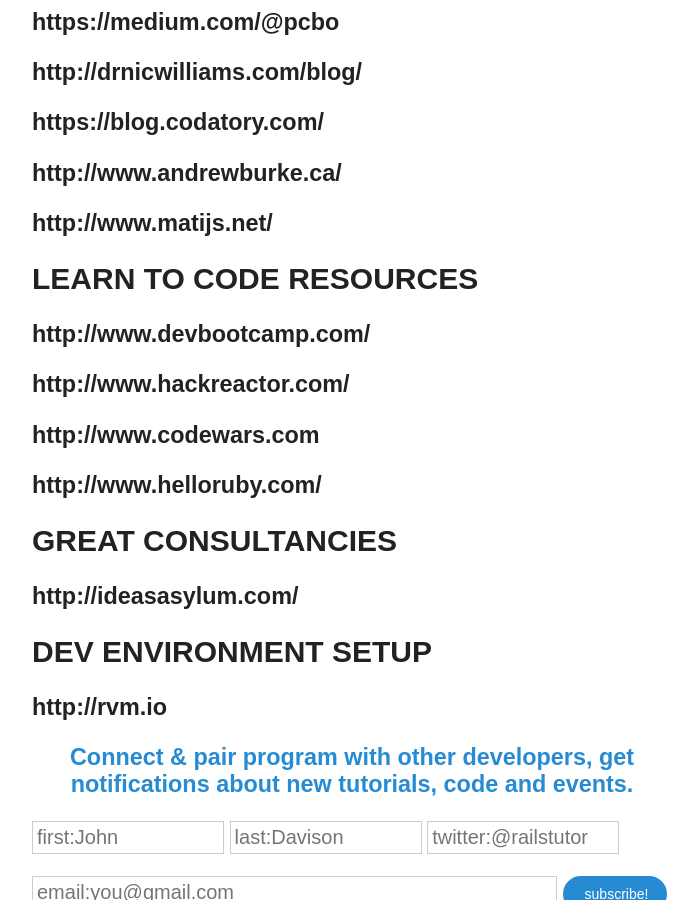
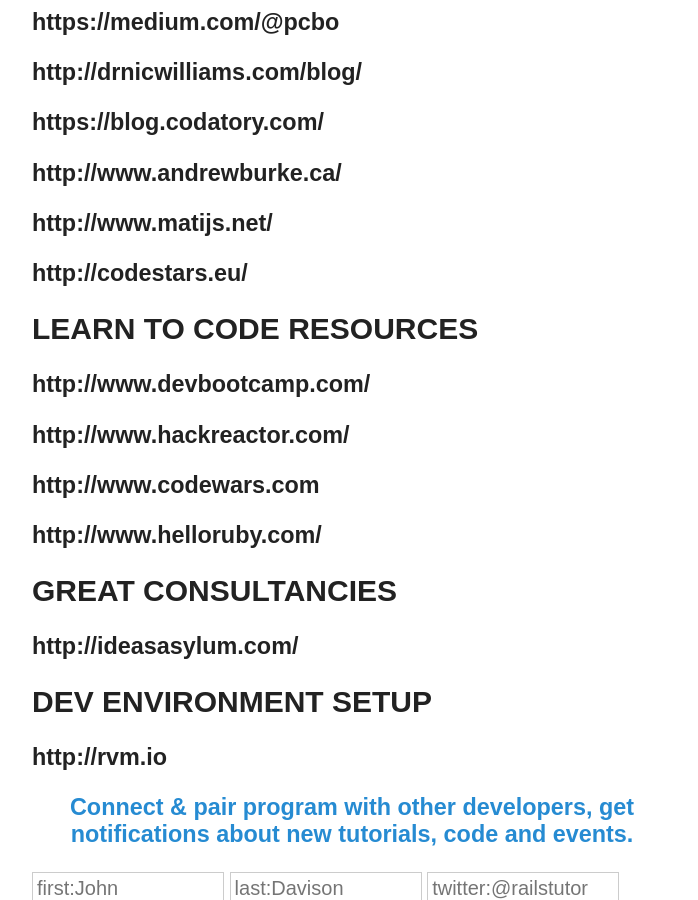
Before and after one commit to jcdavison/rubyonrailstutor.github.io, a Jekyll site: the page built from _posts/2014-03-19-blog-roll.md, in a window 1280 px wide and 900 px high, scrolled down 1049 px. Shown: the whole window, without its empty margins (318-1016 px from the left). Built offline with Jekyll 4.4.1, drawn with Linux system fonts in a browser that asks for light colours; nearby versions of some CDN libraries; comment, search, counter and statistics services are not loaded; some of the changed lines change nothing that is shown.

Commit message:
update blogroll

```diff
--- a/_posts/2014-03-19-blog-roll.md
+++ b/_posts/2014-03-19-blog-roll.md
@@ -37,6 +37,8 @@
 
 ### [http://www.matijs.net/](http://www.matijs.net/)
 
+### [http://codestars.eu/](http://codestars.eu/)
+
 ## LEARN TO CODE RESOURCES
 
 ### [http://www.devbootcamp.com/](http://www.devbootcamp.com)
```
